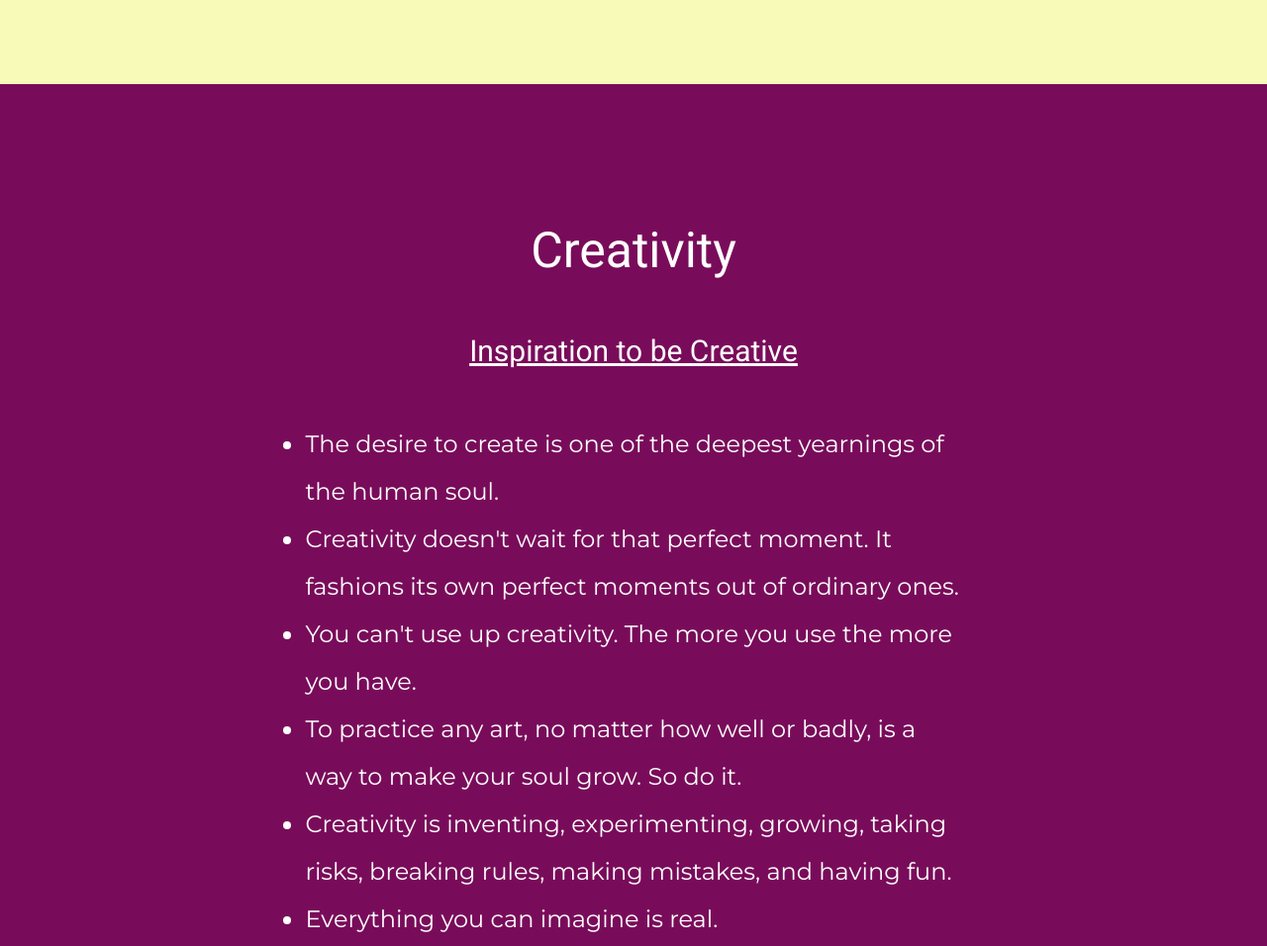
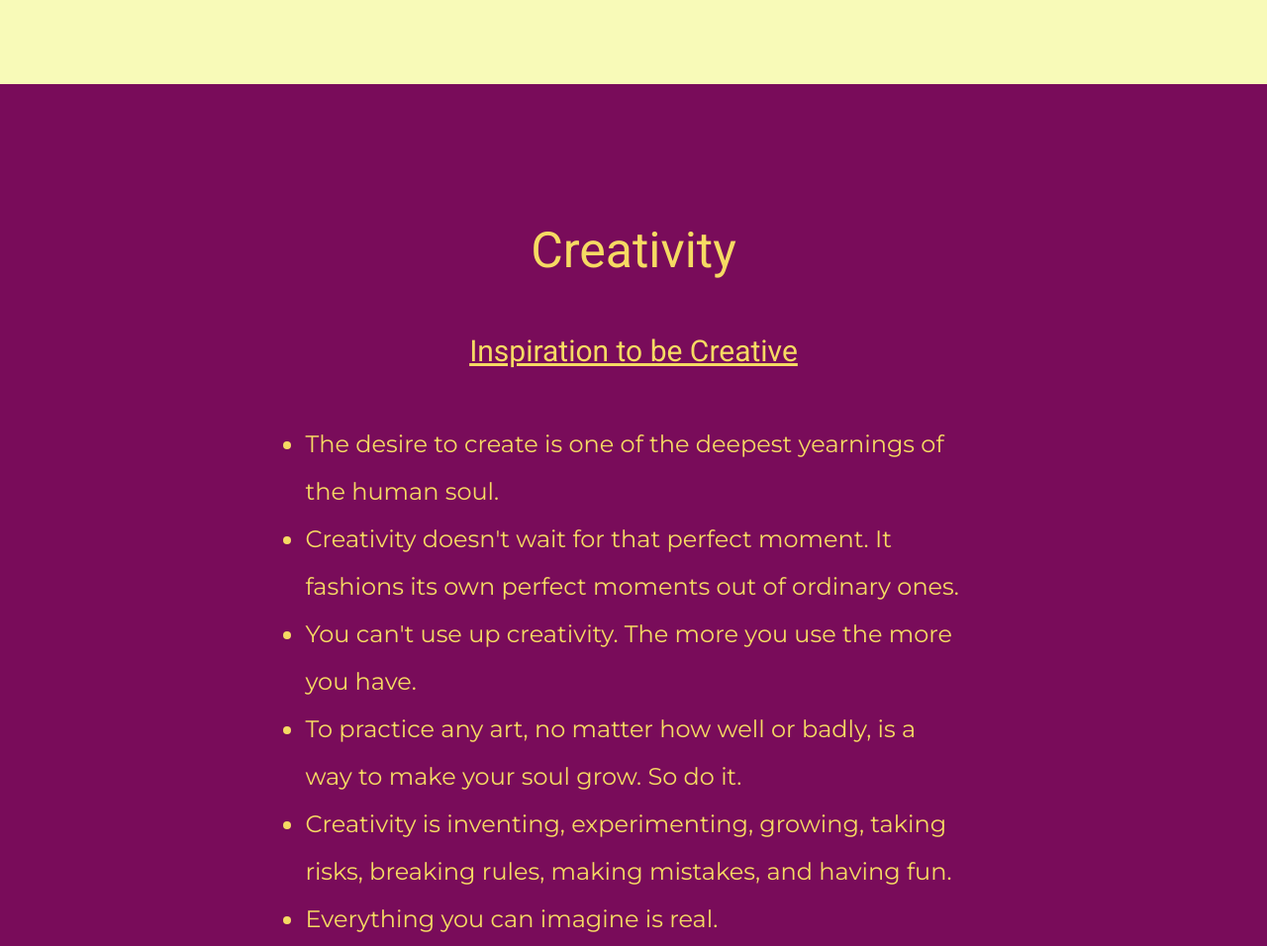
Before and after one commit to p-ish/Creativity-Corner, a plain HTML site: page index.html in a window 1280 px wide. Shown: the part 791-1747 px from the top of the page at 99% size. Drawn offline with Linux system fonts and the light colour scheme.

Commit message:
Update styles.css

```diff
--- a/css/styles.css
+++ b/css/styles.css
@@ -88,7 +88,7 @@ p{
 
 #intro{
   background-color:#790c5a;
-  color: #fff;
+  color: #f6da63;
   padding: 7% 15%;
   text-align: center;
   line-height: 1.5;
```
